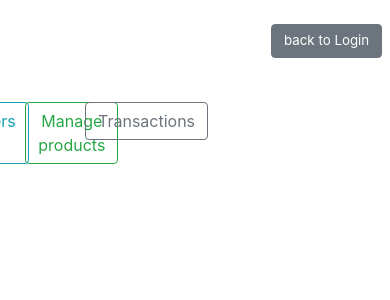
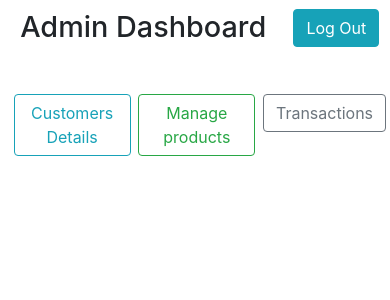
Before and after one commit to rahul-agrawal-99/dbms_project_private, a Flask app: page /go_back in a window 390 px wide. Shown: the top 300 px of the page. Run offline with Flask 2, Linux system fonts and the light colour scheme; some libraries are stand-ins or nearby versions.

Commit message:
responsive 3

```diff
--- a/templates/admin_login.html
+++ b/templates/admin_login.html
@@ -10,51 +10,61 @@
 <script src="https://stackpath.bootstrapcdn.com/bootstrap/4.5.0/js/bootstrap.min.js"></script>
 
 <style>
-* {
-  box-sizing: border-box;
-}
+    .row{
 
-/* Create two equal columns that floats next to each other */
-.column {
-  float: left;
-  width: 50%;
-  padding: 10px;
-  height: 300px; /* Should be removed. Only for demonstration */
-}
+        align-content: center;
+        margin-top: 1%;
+      }
+      #row1{
 
-h2{
-    font-size: 40px;
-    margin-left:100px;
-}
+        margin-left: 5%;
+        width: 90%;
+      }
+      #row2{
+
+        margin-left: 5%;
+        margin-top: 10%;
+        width: 90%;
+      }
+      .bt{
+        float: left;
+        margin-left: 2%;
+        width: 31%;
 
 
-
+      }
 
 
 </style>
 </head>
 <body>
 
-    <div>
+    <div class='row'>
+        <div id='row1'>
+
+          <div style="width: 100%;">
+            <div style="width: 75%; float: left; ">
+              <h4 style="font-size: 180%;float:left ;margin-top:2% ;margin-left:5%">Admin Dashboard</h4>
+            </div>
+
+            <div style="width: 25%; float: left;">
 
 
+                <a href="\" class="btn btn-info" role="button" style="float: right; margin-top:5% ;margin-right:5%">Log Out</a>
+            </div>
 
+          </div>
 
-<br>
-<a href="/" class="btn btn-secondary btn-default" role="button" aria-pressed="true" style="font-size: smaller;float:right;margin-right:2%">back to Login</a>
+        </div>
+        <div id='row2'>
+          <div class='bt'><a href="\project_login_table" class="btn btn-outline-info" role="button">Customers Details</a></div>
+    <div class='bt'><a href="\product_admin" class="btn btn-outline-success" role="button">Manage products</a></div>
+    <div class='bt'><a href="\transaction" class="btn btn-outline-secondary" role="button">Transactions</a></div>
 
-<p style="margin-top: 20%;">
-<div style="float: left;width:23%;margin-left:10%"><form action='\project_login_table' style="float: right; margin-right:100px">
-    <button type="submit" class="btn btn-outline-info" >Customers Details</button>
-</form></div>
-<div style="float: left;width:23%"><form action='\product_admin' style="float: right; margin-right:100px">
-    <button type="submit" class="btn btn-outline-success" >Manage products</button>
-</form></div>
-<div style="float: left;width:23%"><form action='\transaction' style="float: right; margin-right:100px">
-    <button type="submit" class="btn btn-outline-secondary" >Transactions</button>
-</form></div>
+        </div>
 
-</p>
+      </div>
+
 
 
 
```
Also changed, not shown: templates/customer_login.html (+0 -64 lines), templates/index.html (+41 -26 lines), static/assets/images/github.png (added).
